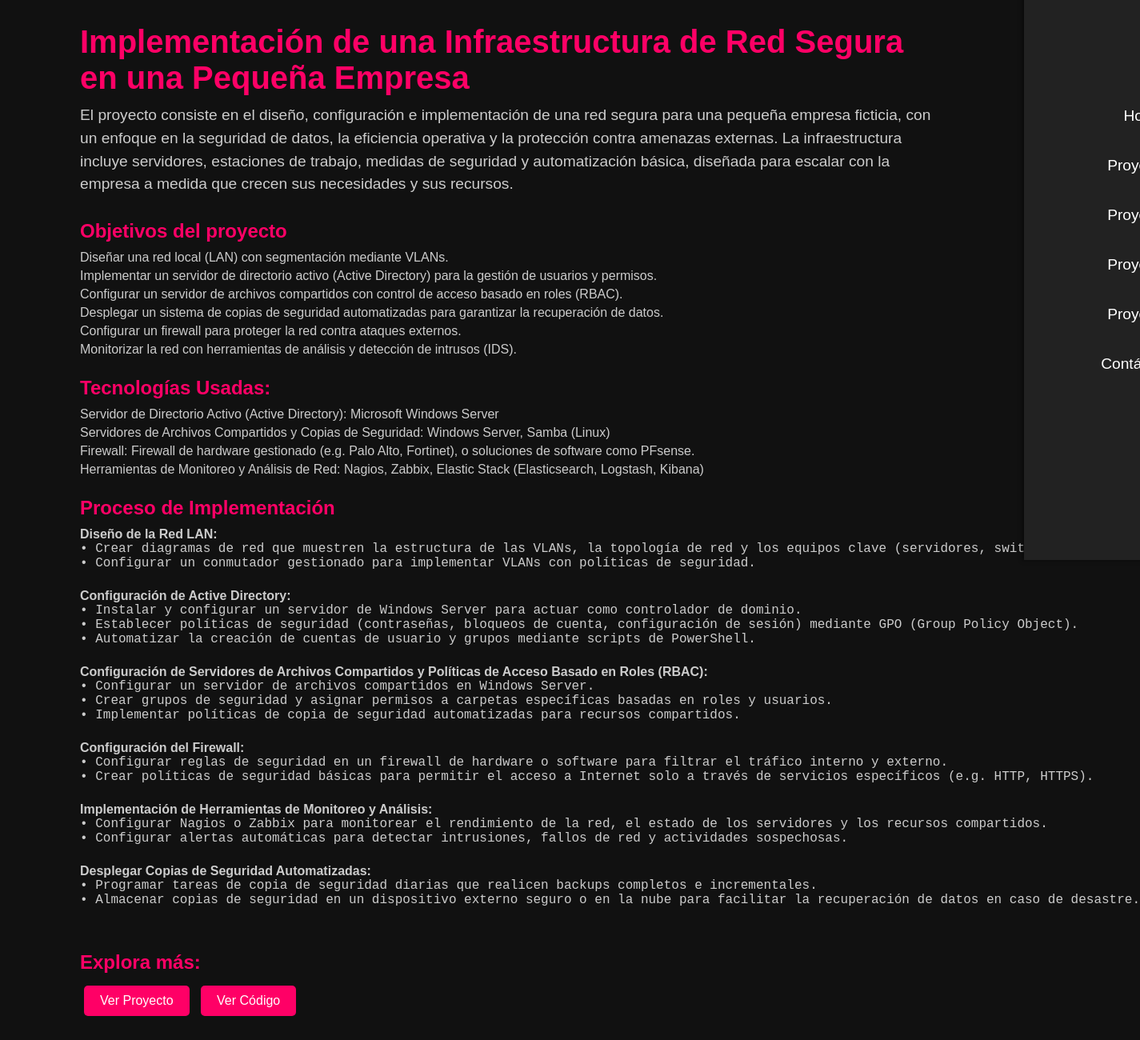
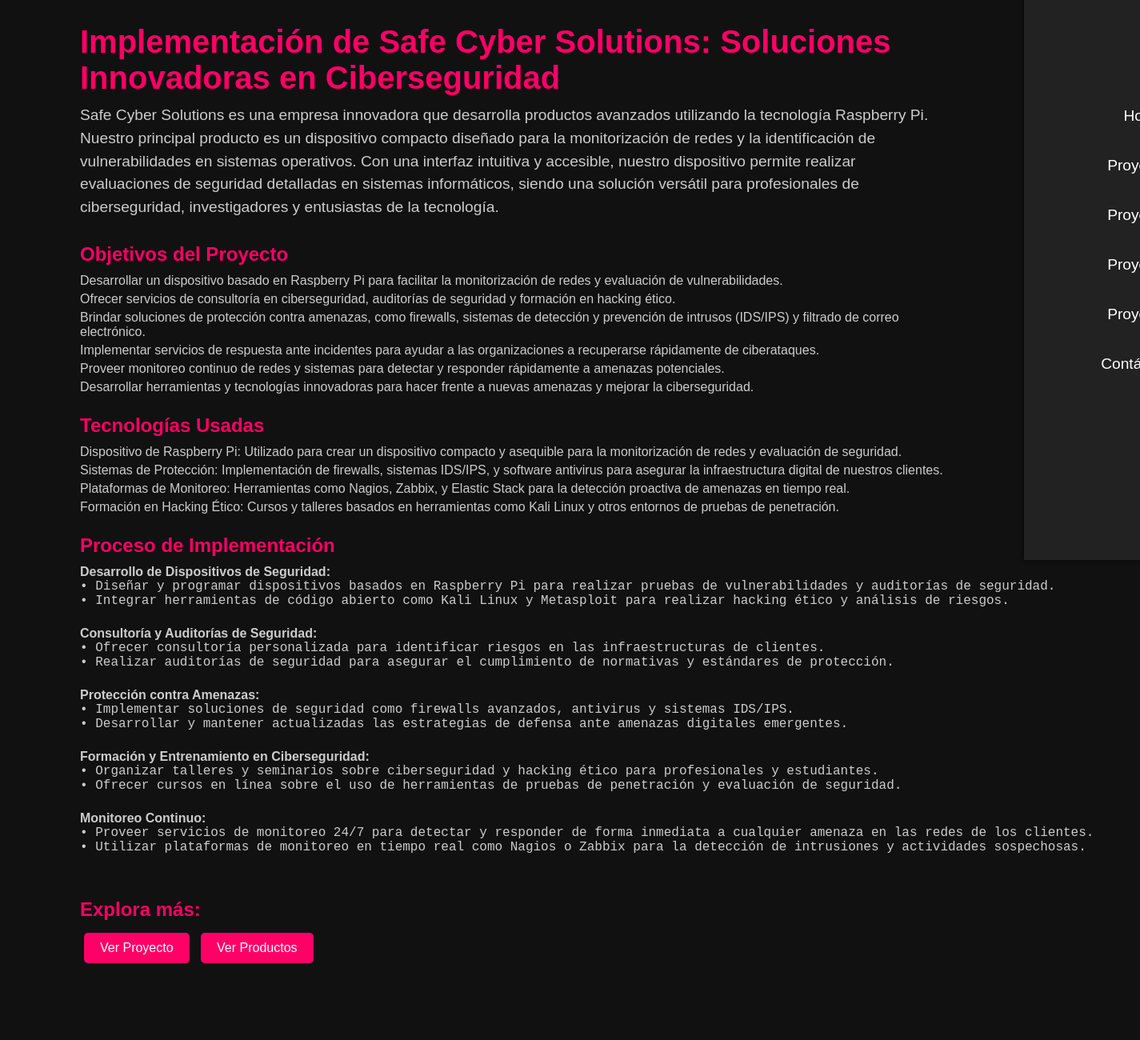
Before and after one commit to SergioLopez-ITB2425/MyPortfolio, a plain HTML site: page proyecto2.html in a window 1280 px wide. Shown: the part 100-1400 px from the top of the page at 80% size, 1425 px wide, since content can reach past the window. Drawn offline with Linux system fonts and the light colour scheme.

Commit message:
Add files via upload

```diff
--- a/proyecto2.html
+++ b/proyecto2.html
@@ -30,86 +30,74 @@
     <main>
         <!-- Sección principal del proyecto -->
         <section class="project-section">
-            <h2> Implementación de una Infraestructura de Red Segura en una Pequeña Empresa </h2>
-            <p>El proyecto consiste en el diseño, configuración e implementación de una red segura para una pequeña
-                empresa ficticia, con un enfoque en la seguridad de datos, la eficiencia operativa y la protección
-                contra amenazas externas. La infraestructura incluye servidores, estaciones de trabajo, medidas de
-                seguridad y automatización básica, diseñada para escalar con la empresa a medida que crecen sus
-                necesidades y sus recursos.
-            </p>
+            <h2> Implementación de Safe Cyber Solutions: Soluciones Innovadoras en Ciberseguridad </h2>
+            <p>Safe Cyber Solutions es una empresa innovadora que desarrolla productos avanzados utilizando la
+                tecnología Raspberry Pi. Nuestro principal producto es un dispositivo compacto diseñado para la
+                monitorización de redes y la identificación de vulnerabilidades en sistemas operativos. Con una interfaz
+                intuitiva y accesible, nuestro dispositivo permite realizar evaluaciones de seguridad detalladas en
+                sistemas informáticos, siendo una solución versátil para profesionales de ciberseguridad, investigadores
+                y entusiastas de la tecnología.</p>
         </section>
 
         <!-- Detalles del proyecto -->
         <article class="project-details">
             <div>
-                <h3>Objetivos del proyecto</h3>
+                <h3>Objetivos del Proyecto</h3>
                 <ul>
-                    <li>Diseñar una red local (LAN) con segmentación mediante VLANs.</li>
-                    <li>Implementar un servidor de directorio activo (Active Directory) para la gestión de usuarios y
-                        permisos.
-                    </li>
-                    <li>Configurar un servidor de archivos compartidos con control de acceso basado en roles (RBAC).
-                    </li>
-                    <li>Desplegar un sistema de copias de seguridad automatizadas para garantizar la recuperación de
-                        datos.
-                    </li>
-                    <li>Configurar un firewall para proteger la red contra ataques externos.
-                    </li>
-                    <li>Monitorizar la red con herramientas de análisis y detección de intrusos (IDS).
-                    </li>
+                    <li>Desarrollar un dispositivo basado en Raspberry Pi para facilitar la monitorización de redes y
+                        evaluación de vulnerabilidades.</li>
+                    <li>Ofrecer servicios de consultoría en ciberseguridad, auditorías de seguridad y formación en
+                        hacking ético.</li>
+                    <li>Brindar soluciones de protección contra amenazas, como firewalls, sistemas de detección y
+                        prevención de intrusos (IDS/IPS) y filtrado de correo electrónico.</li>
+                    <li>Implementar servicios de respuesta ante incidentes para ayudar a las organizaciones a
+                        recuperarse rápidamente de ciberataques.</li>
+                    <li>Proveer monitoreo continuo de redes y sistemas para detectar y responder rápidamente a amenazas
+                        potenciales.</li>
+                    <li>Desarrollar herramientas y tecnologías innovadoras para hacer frente a nuevas amenazas y mejorar
+                        la ciberseguridad.</li>
                 </ul>
             </div>
             <div>
-                <h3>Tecnologías Usadas:</h3>
+                <h3>Tecnologías Usadas</h3>
                 <ul>
-                    <li>Servidor de Directorio Activo (Active Directory): Microsoft Windows Server
-                    </li>
-                    <li>Servidores de Archivos Compartidos y Copias de Seguridad: Windows Server, Samba (Linux)
-                    </li>
-                    <li>Firewall: Firewall de hardware gestionado (e.g. Palo Alto, Fortinet), o soluciones de software
-                        como PFsense.
-                    </li>
-                    <li>
-                        Herramientas de Monitoreo y Análisis de Red: Nagios, Zabbix, Elastic Stack (Elasticsearch,
-                        Logstash, Kibana)
-                    </li>
+                    <li>Dispositivo de Raspberry Pi: Utilizado para crear un dispositivo compacto y asequible para la
+                        monitorización de redes y evaluación de seguridad.</li>
+                    <li>Sistemas de Protección: Implementación de firewalls, sistemas IDS/IPS, y software antivirus para
+                        asegurar la infraestructura digital de nuestros clientes.</li>
+                    <li>Plataformas de Monitoreo: Herramientas como Nagios, Zabbix, y Elastic Stack para la detección
+                        proactiva de amenazas en tiempo real.</li>
+                    <li>Formación en Hacking Ético: Cursos y talleres basados en herramientas como Kali Linux y otros
+                        entornos de pruebas de penetración.</li>
                 </ul>
             </div>
             <div>
                 <h3>Proceso de Implementación</h3>
                 <ul>
                     <li>
-                        <strong>Diseño de la Red LAN:</strong>
-                        <pre>• Crear diagramas de red que muestren la estructura de las VLANs, la topología de red y los equipos clave (servidores, switches, routers).</pre>
-                        <pre>• Configurar un conmutador gestionado para implementar VLANs con políticas de seguridad.</pre>
+                        <strong>Desarrollo de Dispositivos de Seguridad:</strong>
+                        <pre>• Diseñar y programar dispositivos basados en Raspberry Pi para realizar pruebas de vulnerabilidades y auditorías de seguridad.</pre>
+                        <pre>• Integrar herramientas de código abierto como Kali Linux y Metasploit para realizar hacking ético y análisis de riesgos.</pre>
                     </li> <br>
                     <li>
-                        <strong>Configuración de Active Directory:</strong>
-                        <pre>• Instalar y configurar un servidor de Windows Server para actuar como controlador de dominio.</pre>
-                        <pre>• Establecer políticas de seguridad (contraseñas, bloqueos de cuenta, configuración de sesión) mediante GPO (Group Policy Object).</pre>
-                        <pre>• Automatizar la creación de cuentas de usuario y grupos mediante scripts de PowerShell.</pre>
+                        <strong>Consultoría y Auditorías de Seguridad:</strong>
+                        <pre>• Ofrecer consultoría personalizada para identificar riesgos en las infraestructuras de clientes.</pre>
+                        <pre>• Realizar auditorías de seguridad para asegurar el cumplimiento de normativas y estándares de protección.</pre>
                     </li> <br>
                     <li>
-                        <strong>Configuración de Servidores de Archivos Compartidos y Políticas de Acceso Basado en
-                            Roles (RBAC):</strong>
-                        <pre>• Configurar un servidor de archivos compartidos en Windows Server.</pre>
-                        <pre>• Crear grupos de seguridad y asignar permisos a carpetas específicas basadas en roles y usuarios.</pre>
-                        <pre>• Implementar políticas de copia de seguridad automatizadas para recursos compartidos.</pre>
+                        <strong>Protección contra Amenazas:</strong>
+                        <pre>• Implementar soluciones de seguridad como firewalls avanzados, antivirus y sistemas IDS/IPS.</pre>
+                        <pre>• Desarrollar y mantener actualizadas las estrategias de defensa ante amenazas digitales emergentes.</pre>
                     </li> <br>
                     <li>
-                        <strong>Configuración del Firewall:</strong>
-                        <pre>• Configurar reglas de seguridad en un firewall de hardware o software para filtrar el tráfico interno y externo.</pre>
-                        <pre>• Crear políticas de seguridad básicas para permitir el acceso a Internet solo a través de servicios específicos (e.g. HTTP, HTTPS).</pre>
+                        <strong>Formación y Entrenamiento en Ciberseguridad:</strong>
+                        <pre>• Organizar talleres y seminarios sobre ciberseguridad y hacking ético para profesionales y estudiantes.</pre>
+                        <pre>• Ofrecer cursos en línea sobre el uso de herramientas de pruebas de penetración y evaluación de seguridad.</pre>
                     </li> <br>
                     <li>
-                        <strong>Implementación de Herramientas de Monitoreo y Análisis:</strong>
-                        <pre>• Configurar Nagios o Zabbix para monitorear el rendimiento de la red, el estado de los servidores y los recursos compartidos.</pre>
-                        <pre>• Configurar alertas automáticas para detectar intrusiones, fallos de red y actividades sospechosas.</pre>
-                    </li> <br>
-                    <li>
-                        <strong>Desplegar Copias de Seguridad Automatizadas:</strong>
-                        <pre>• Programar tareas de copia de seguridad diarias que realicen backups completos e incrementales.</pre>
-                        <pre>• Almacenar copias de seguridad en un dispositivo externo seguro o en la nube para facilitar la recuperación de datos en caso de desastre.</pre>
+                        <strong>Monitoreo Continuo:</strong>
+                        <pre>• Proveer servicios de monitoreo 24/7 para detectar y responder de forma inmediata a cualquier amenaza en las redes de los clientes.</pre>
+                        <pre>• Utilizar plataformas de monitoreo en tiempo real como Nagios o Zabbix para la detección de intrusiones y actividades sospechosas.</pre>
                     </li>
                 </ul>
             </div>
@@ -119,7 +107,7 @@
         <aside class="project-links">
             <h3>Explora más:</h3>
             <a href="#" class="project-button" target="_blank">Ver Proyecto</a>
-            <a href="#" class="project-button" target="_blank">Ver Código</a>
+            <a href="#" class="project-button" target="_blank">Ver Productos</a>
         </aside>
     </main>
 
```
Also changed, not shown: index.html (+11 -2 lines), proyecto1.html (+39 -60 lines).
